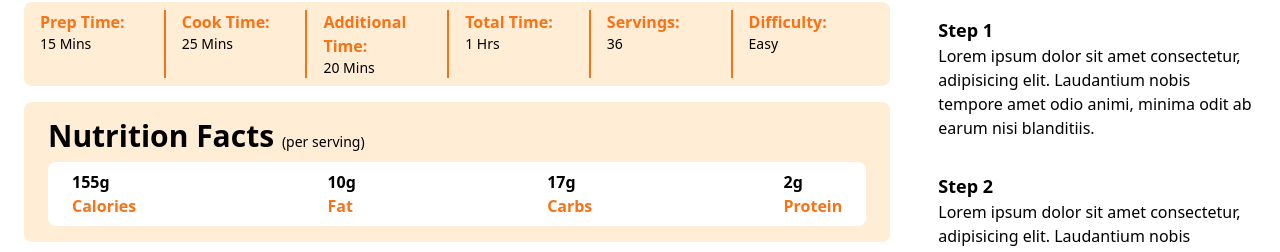
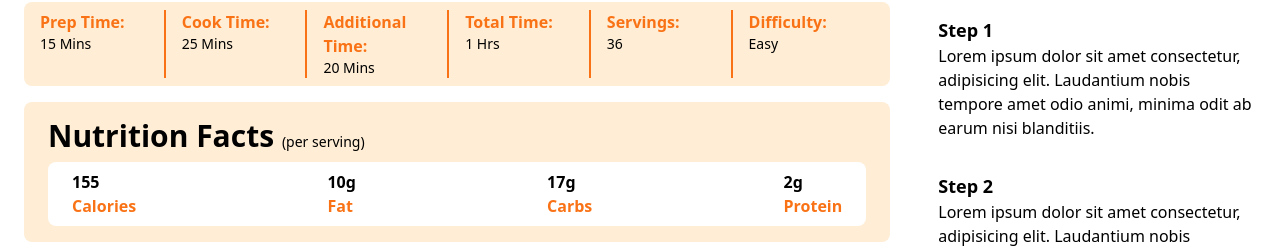
Before and after one commit to Jon-Felipe/Tasty-React, a React (Vite) app: page /recipe/1 in a window 1280 px wide. Shown: the part 632-884 px from the top of the page. Built offline with nearby package versions, Linux system fonts and the light colour scheme.

Commit message:
nutritional facts content

```diff
--- a/src/components/Recipe/NutritionFacts.tsx
+++ b/src/components/Recipe/NutritionFacts.tsx
@@ -1,9 +1,41 @@
 import React from 'react';
 
-type Props = {};
+type Props = {
+  calories: number | undefined;
+  fat: number | undefined;
+  carbs: number | undefined;
+  protein: number | undefined;
+};
 
-const NutritionFacts = (props: Props) => {
-  return <div>NutritionFacts</div>;
+type ItemProps = {
+  title: string;
+  text: string;
+};
+
+const NutritionFacts = ({ calories, fat, carbs, protein }: Props) => {
+  const NutritionItem = ({ title, text }: ItemProps) => {
+    return (
+      <div>
+        <p className='font-semibold'>{text}</p>
+        <h3 className='text-orange-500 font-bold'>{title}</h3>
+      </div>
+    );
+  };
+
+  return (
+    <article className='bg-orange-100 px-6 py-4 rounded-lg mt-4 flex-1 h-fit'>
+      <h1 className='text-3xl font-bold'>
+        Nutrition Facts{' '}
+        <span className='text-sm font-medium'>(per serving)</span>
+      </h1>
+      <div className='flex items-center justify-between bg-white px-6 py-2 rounded-lg mt-2'>
+        <NutritionItem title='Calories' text={`${calories}`} />
+        <NutritionItem title='Fat' text={`${fat}g`} />
+        <NutritionItem title='Carbs' text={`${carbs}g`} />
+        <NutritionItem title='Protein' text={`${protein}g`} />
+      </div>
+    </article>
+  );
 };
 
 export default NutritionFacts;
--- a/src/pages/SingleRecipe.tsx
+++ b/src/pages/SingleRecipe.tsx
@@ -7,6 +7,7 @@ import { recipes } from '../utils/constants';
 import foodImg from '../assets/hero-img.jpg';
 import Star from '../components/Star';
 import RecipeDetails from '../components/Recipe/RecipeDetails';
+import NutritionFacts from '../components/Recipe/NutritionFacts';
 
 type Props = {
   value: number;
@@ -73,38 +74,12 @@ const SingleRecipe = () => {
         />
         <section className=''>
           {/* nutritional facts */}
-          <article className='bg-orange-100 px-6 py-4 rounded-lg mt-4 flex-1 h-fit'>
-            <h1 className='text-3xl font-bold'>
-              Nutrition Facts{' '}
-              <span className='text-sm font-medium'>(per serving)</span>
-            </h1>
-            <div className='flex items-center justify-between bg-white px-6 py-2 rounded-lg mt-2'>
-              <div>
-                <h3 className='font-semibold'>
-                  {recipe?.nutrition_facts.calories}g
-                </h3>
-                <p className='text-orange-500 font-bold'>Calories</p>
-              </div>
-              <div>
-                <h3 className='font-semibold'>
-                  {recipe?.nutrition_facts.fat}g
-                </h3>
-                <p className='text-orange-500 font-bold'>Fat</p>
-              </div>
-              <div>
-                <h3 className='font-semibold'>
-                  {recipe?.nutrition_facts.carbs}g
-                </h3>
-                <p className='text-orange-500 font-bold'>Carbs</p>
-              </div>
-              <div>
-                <h3 className='font-semibold'>
-                  {recipe?.nutrition_facts.protein}g
-                </h3>
-                <p className='text-orange-500 font-bold'>Protein</p>
-              </div>
-            </div>
-          </article>
+          <NutritionFacts
+            calories={recipe?.nutrition_facts.calories}
+            fat={recipe?.nutrition_facts.fat}
+            carbs={recipe?.nutrition_facts.carbs}
+            protein={recipe?.nutrition_facts.protein}
+          />
           <div className='md:flex md:gap-x-4'>
             {/* equipment */}
             <article className='bg-orange-100 px-6 py-4 rounded-lg mt-4 w-full'>
```
